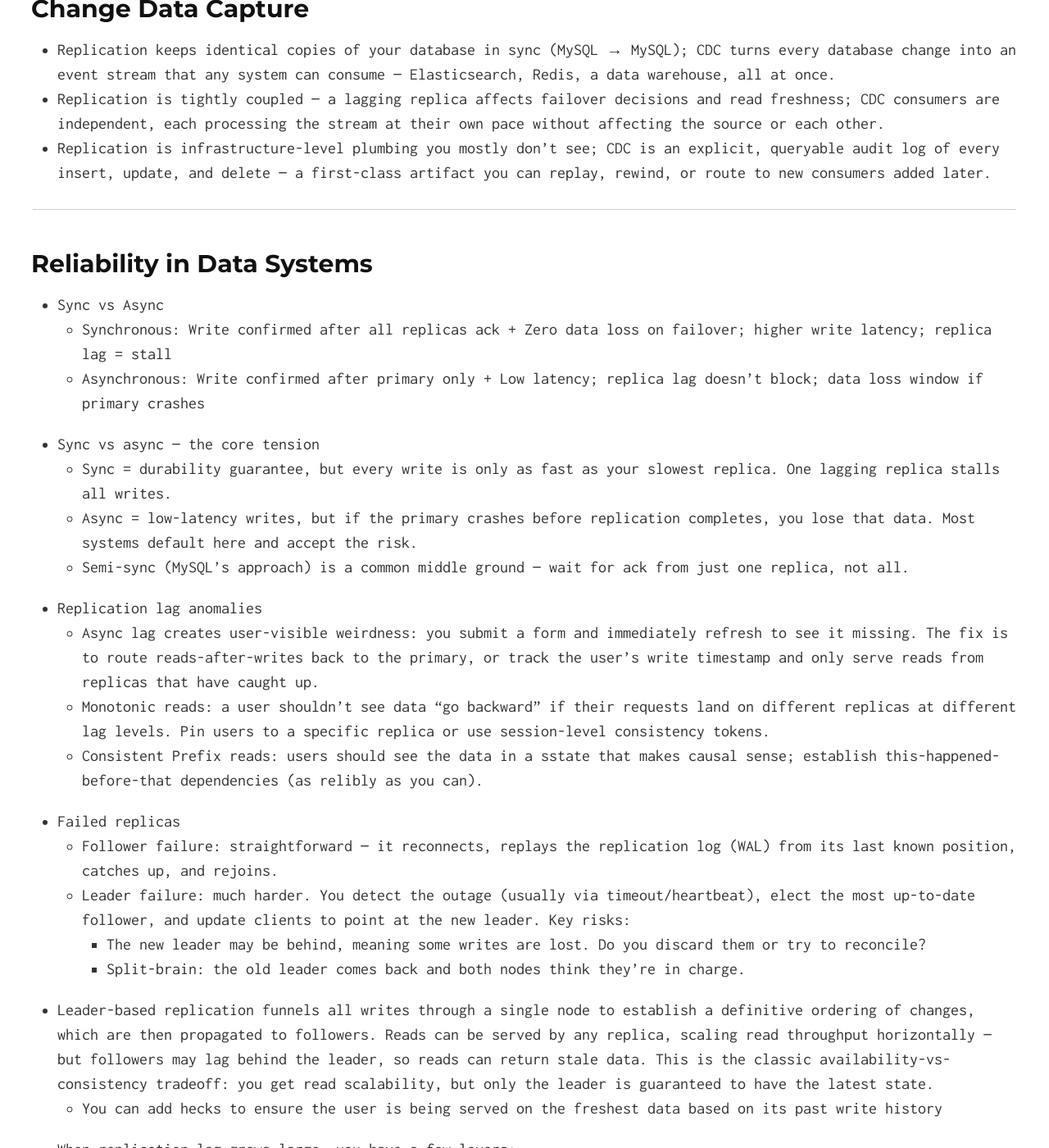
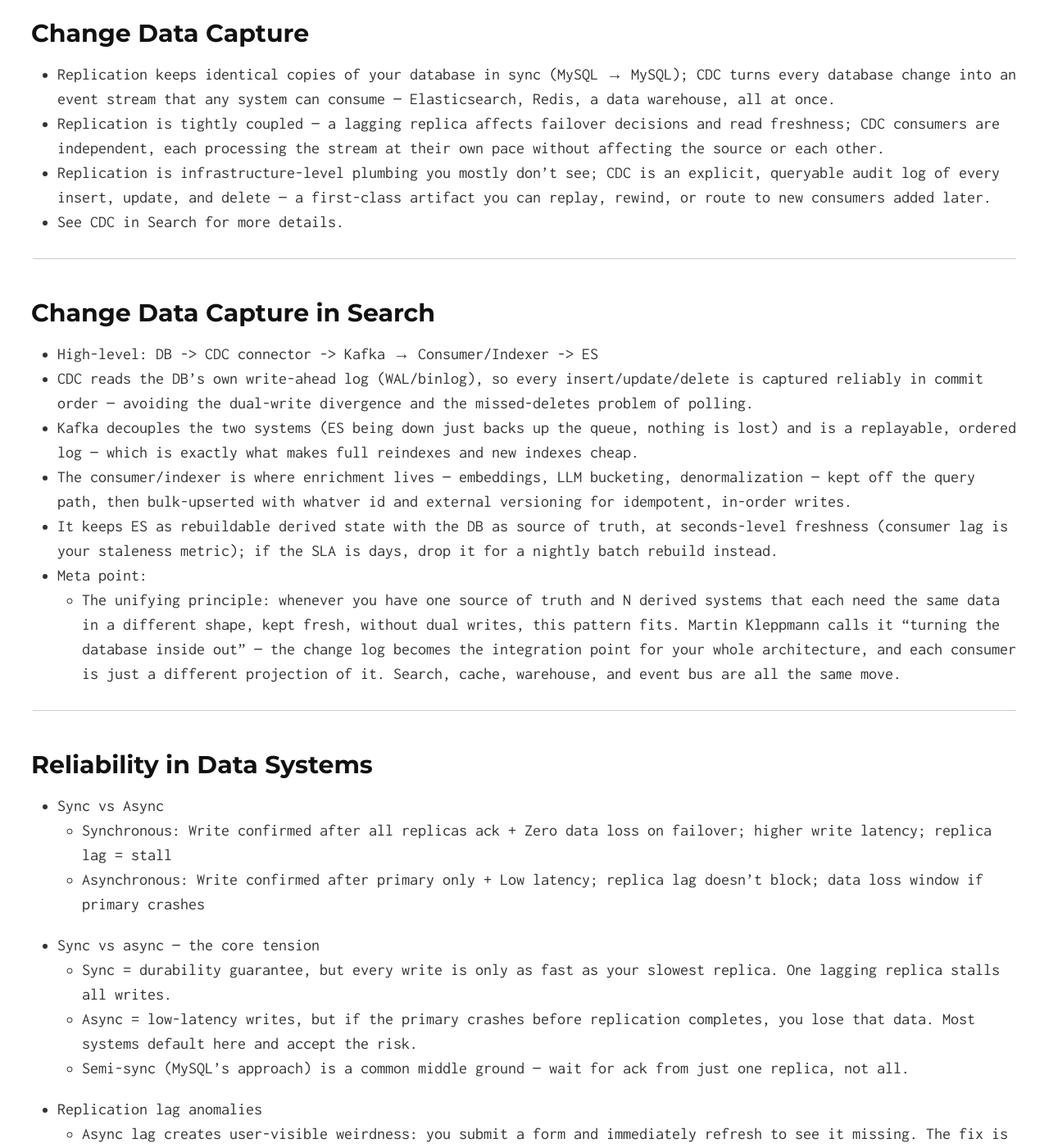
Before and after one commit to divyanshk/Mini-Blogs, a Jekyll site: the page built from index.md, in a window 1280 px wide and 1400 px high, scrolled down 12244 px. Shown: the whole window at 82% size. Built offline with Jekyll 4.4.1, drawn with Linux system fonts in a browser that asks for light colours; formulas are drawn with MathJax 3; some of the changed text lies outside the part shown.

Commit message:
cdc+kafka in search

```diff
--- a/index.md
+++ b/index.md
@@ -19,6 +19,7 @@ layout: default
 [Skewed workdloads in a KV store](#skew)
 [Partitioning](#sharding)
 [Change Data Capture](#cdc)
+[Change Data Capture in Search](#cdcsearch)
 [Reliability in Data Systems](#reliability)
 [Scaling up vs Scaling out](#scaling)
 [OLTP vs OLAP](#olap)
@@ -281,6 +282,19 @@ layout: default
 * Replication keeps identical copies of your database in sync (MySQL → MySQL); CDC turns every database change into an event stream that any system can consume — Elasticsearch, Redis, a data warehouse, all at once.
 * Replication is tightly coupled — a lagging replica affects failover decisions and read freshness; CDC consumers are independent, each processing the stream at their own pace without affecting the source or each other.
 * Replication is infrastructure-level plumbing you mostly don't see; CDC is an explicit, queryable audit log of every insert, update, and delete — a first-class artifact you can replay, rewind, or route to new consumers added later.
+* See CDC in Search for more details.
+
+---
+
+## <a name="cdcsearch"></a>Change Data Capture in Search
+
+* High-level: DB -> CDC connector -> Kafka → Consumer/Indexer -> ES
+* CDC reads the DB's own write-ahead log (WAL/binlog), so every insert/update/delete is captured reliably in commit order — avoiding the dual-write divergence and the missed-deletes problem of polling.
+* Kafka decouples the two systems (ES being down just backs up the queue, nothing is lost) and is a replayable, ordered log — which is exactly what makes full reindexes and new indexes cheap.
+* The consumer/indexer is where enrichment lives — embeddings, LLM bucketing, denormalization — kept off the query path, then bulk-upserted with whatver id and external versioning for idempotent, in-order writes.
+* It keeps ES as rebuildable derived state with the DB as source of truth, at seconds-level freshness (consumer lag is your staleness metric); if the SLA is days, drop it for a nightly batch rebuild instead.
+* Meta point:
+    * The unifying principle: whenever you have one source of truth and N derived systems that each need the same data in a different shape, kept fresh, without dual writes, this pattern fits. Martin Kleppmann calls it "turning the database inside out" — the change log becomes the integration point for your whole architecture, and each consumer is just a different projection of it. Search, cache, warehouse, and event bus are all the same move.
 
 ---
 
```
Also changed, not shown: other parts of index.md (+1 -1 lines).
